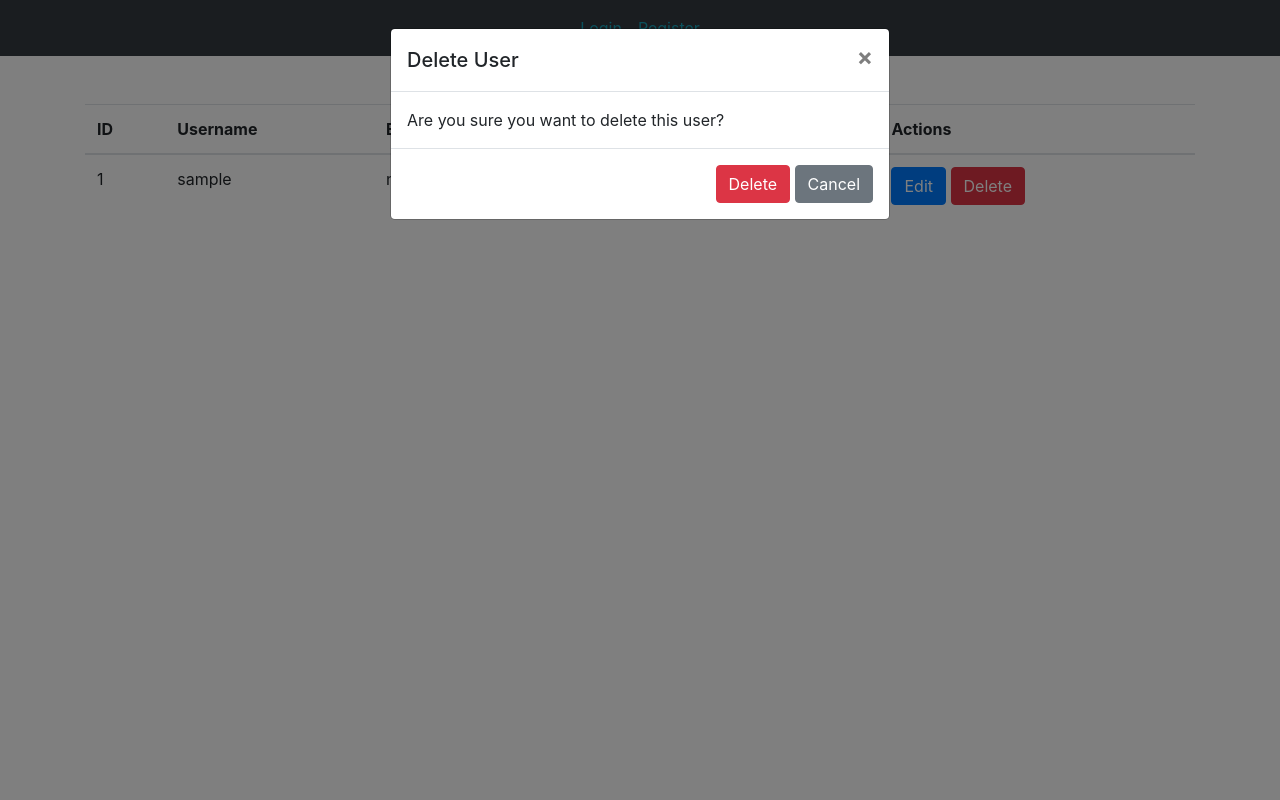
After one commit to PeterMonev/PHP-OOP, a PHP site: page /views/adminView.php in a window 1280 px wide, after a click on "Delete". The commit adds this page. Run offline with PHP 8.4, Linux system fonts and the light colour scheme; tables that the repository leaves empty or names only in its code hold one stand-in row (values such as "Sample post").

Commit message:
Creating admin delete functionality

```diff
--- a/controllers/UserManagementController.php
+++ b/controllers/UserManagementController.php
@@ -0,0 +1,45 @@
+<?php
+
+// UserController.php
+require_once '../models/Database.php';
+require_once '../models/User.php';
+require_once '../models/UserManagement.php';
+
+class UserManagementController {
+    private $userManagement;
+
+    public function __construct() {
+        $this->userManagement = new UserManagement();
+    }
+
+    public function getAllUsers() {
+        return $this->userManagement->getAllUsers();
+    }
+
+    public function deleteUserById($id) {
+        return $this->userManagement->deleteUser($id);
+    }
+
+    public function updateUser($id, $username, $email, $role) {
+        $user = $this->userManagement->readUser($id);
+        if ($user) {
+            return $this->userManagement->updateUser($id, $username, password_hash("", PASSWORD_BCRYPT), $email, $role);
+        }
+        return false;
+    }
+}
+
+if (isset($_GET['delete'])) {
+    $idToDelete = $_GET['delete'];
+    $controller = new UserManagementController();
+    if ($controller->deleteUserById($idToDelete)) {
+        header('Location: ../views/adminView.php');
+        exit;
+    } else {
+        die('Failed to delete user with ID: ' . $idToDelete);
+    }
+}
+
+
+
+?>
--- a/includes/header.php
+++ b/includes/header.php
@@ -32,12 +32,6 @@
                       <a class="nav-link text-info" href="../views/registerView.php">Register</a>
                     </li>';
                 } else {
-                    // Link for logout
-                    echo '
-                    <li class="nav-item">
-                       <a class="nav-link text-info" href="../controllers/AuthenticationController.php?action=logout">Logout</a>
-                    </li>';
-
                     // Links for users
                     if (isRoleUser() && !isRoleAdmin()) {
                         echo '
@@ -50,9 +44,15 @@
                     if (isRoleAdmin()) {
                         echo '
                         <li class="nav-item">
-                           <a class="nav-link text-info" href="admin.php">Admin</a>
+                           <a class="nav-link text-info" href="../views/adminView.php">Admin</a>
                         </li>';
                     }
+
+                       // Link for logout
+                       echo '
+                       <li class="nav-item">
+                          <a class="nav-link text-info" href="../controllers/AuthenticationController.php?action=logout">Logout</a>
+                       </li>';
                 }
                 ?>
             </ul>
--- a/models/UserManagement.php
+++ b/models/UserManagement.php
@@ -27,6 +27,14 @@ class UserManagement {
         return null;
     }
 
+
+    public function readUser($id) {
+           $query = "SELECT * FROM users WHERE id = :id";
+           $users = $this->database->query($query, [':id' => $id]);
+           return !empty($users) ? $users[0] : null;
+}
+
+
     public function updateUser(User $user) {
         return $this->database->updateUser($user->getId(), $user->getUsername(), $user->getPassword(), $user->getEmail(), $user->getRole());
     }
@@ -40,6 +48,9 @@ class UserManagement {
         $users = $this->database->query($query, [':email' => $email]);
         return !empty($users); // returns true if email exists, false otherwise
     }
+
+    public function getAllUsers() {
+        $query = "SELECT * FROM users";
+        return $this->database->query($query);
+    }
 }
-
-?>
--- /dev/null
+++ b/views/adminView.php
@@ -0,0 +1,65 @@
+<?php
+    session_start();
+    include('../includes/header.php');
+    require('../controllers/UserManagementController.php');
+
+    $controller = new UserManagementController();
+    $users = $controller->getAllUsers();
+
+?>
+
+<div class="container mt-5">
+
+    <table class="table">
+        <thead>
+            <tr>
+                <th>ID</th>
+                <th>Username</th>
+                <th>Email</th>
+                <th>Role</th>
+                <th>Actions</th>
+            </tr>
+        </thead>
+        <tbody>
+            <?php foreach($users as $user): ?>
+                <tr>
+                    <td><?php echo $user['id']; ?></td>
+                    <td><?php echo $user['username']; ?></td>
+                    <td><?php echo $user['email']; ?></td>
+                    <td><?php echo $user['role']; ?></td>
+                    <td>
+                        <button data-id="<?php echo $user['id']; ?>" class="btn btn-primary editUser" data-toggle="modal" data-target="#editUserModal">Edit</button>
+                        <button data-id="<?php echo $user['id']; ?>" class="btn btn-danger deleteUser" data-toggle="modal" data-target="#deleteModal">Delete</button>
+
+                    </td>
+                </tr>
+            <?php endforeach; ?>
+        </tbody>
+    </table>
+
+    <!-- Delete Confirmation Modal -->
+    <div class="modal" id="deleteModal" tabindex="-1" role="dialog" aria-labelledby="deleteModalLabel" aria-hidden="true">
+    <div class="modal-dialog" role="document">
+        <div class="modal-content">
+            <div class="modal-header">
+                <h5 class="modal-title" id="deleteModalLabel">Delete User</h5>
+                <button type="button" class="close" data-dismiss="modal" aria-label="Close">
+                    <span aria-hidden="true">&times;</span>
+                </button>
+            </div>
+            <div class="modal-body">
+                Are you sure you want to delete this user?
+            </div>
+            <div class="modal-footer">
+                <form action="../controllers/UserManagementController.php" method="get">
+                    <input type="hidden" name="delete" id="userIdToDelete" value="">
+                    <a href="../controllers/UserManagementController.php?delete=<?= $user['id'] ?>" class="btn btn-danger" name="delete">Delete</a>
+                    <button type="button" class="btn btn-secondary" data-dismiss="modal">Cancel</button>
+                </form>
+            </div>
+        </div>
+    </div>
+</div>
+
+
+</div>
```
